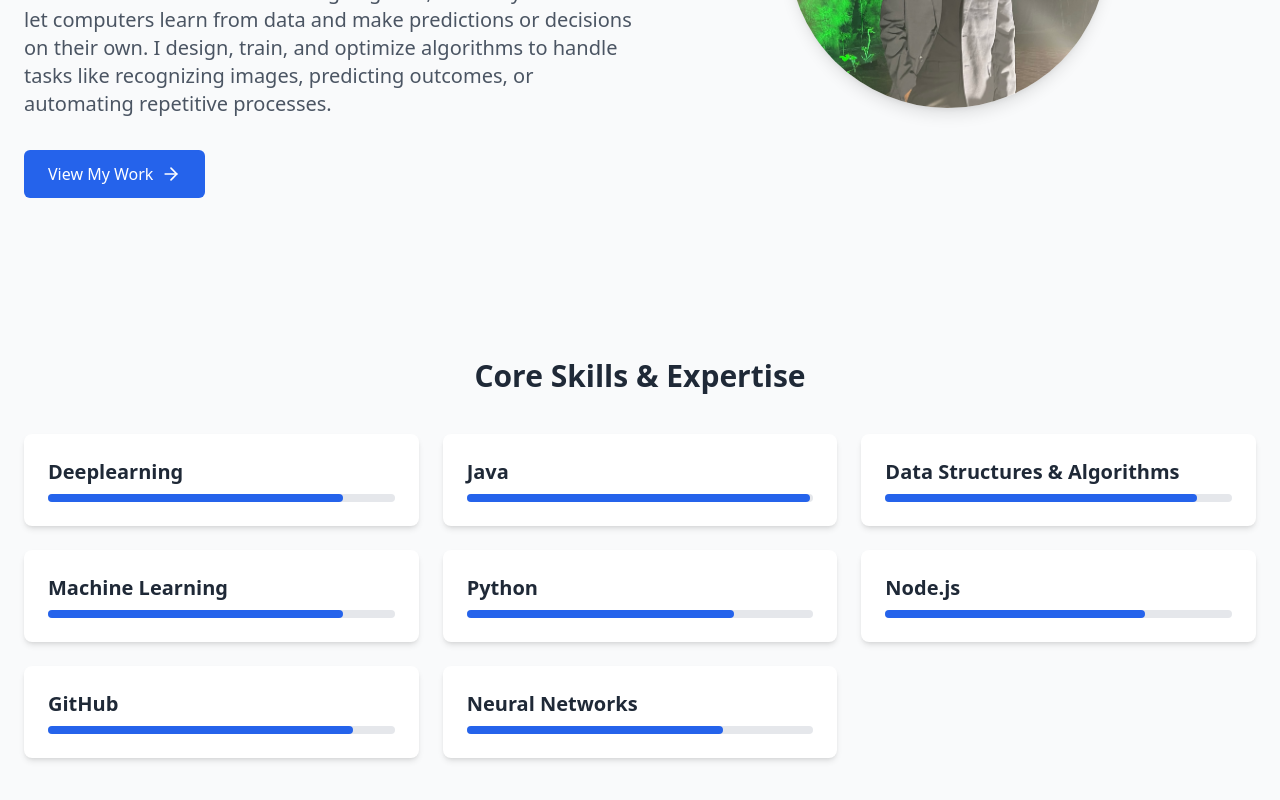
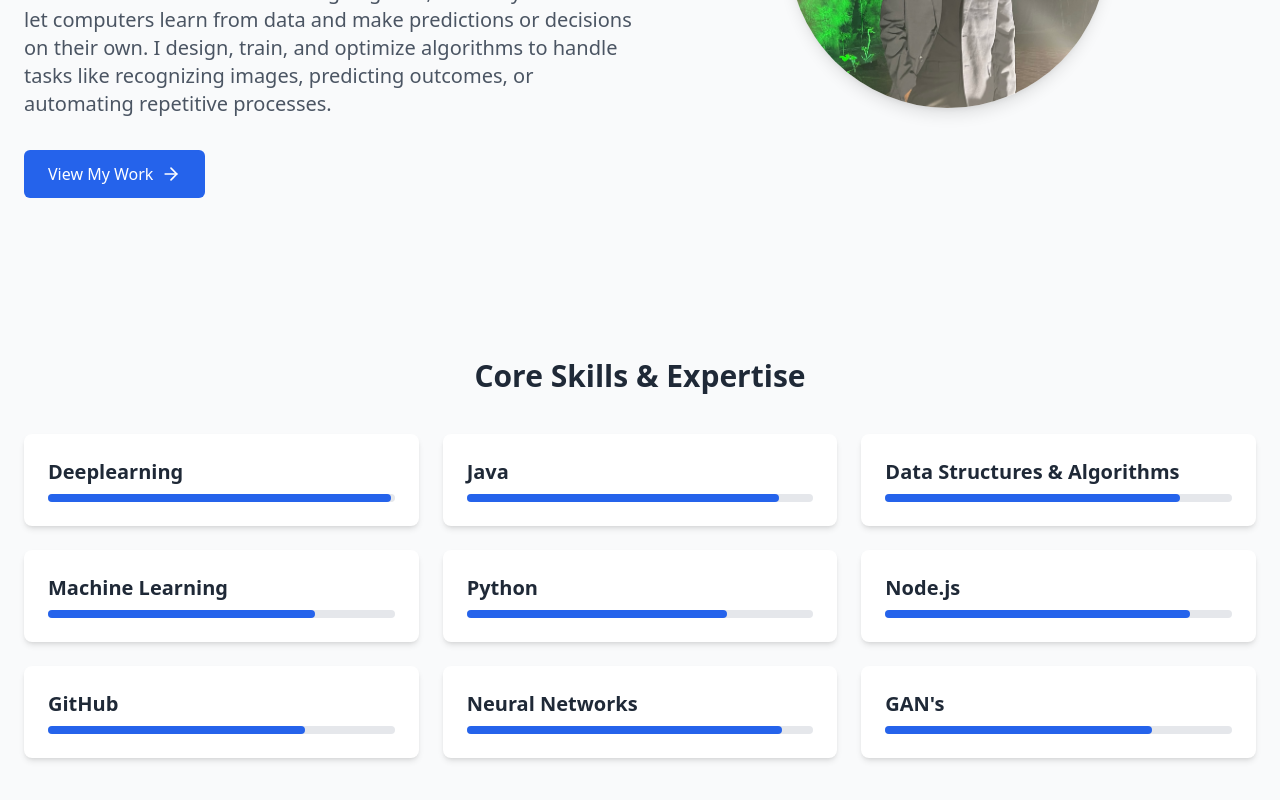
Before and after one commit to AnujDevnani/AnujDevnaniPortfolio, a React (Vite) app: page / in a window 1280 px wide. Shown: the part 462-1262 px from the top of the page. Built offline with nearby package versions, Linux system fonts and the light colour scheme.

Commit message:
Update Home.tsx

```diff
--- a/src/pages/Home.tsx
+++ b/src/pages/Home.tsx
@@ -12,6 +12,7 @@ const Home = () => {
     'Node.js',
     'GitHub',
     'Neural Networks',
+    "GAN's"
   ];
 
   return (
```
